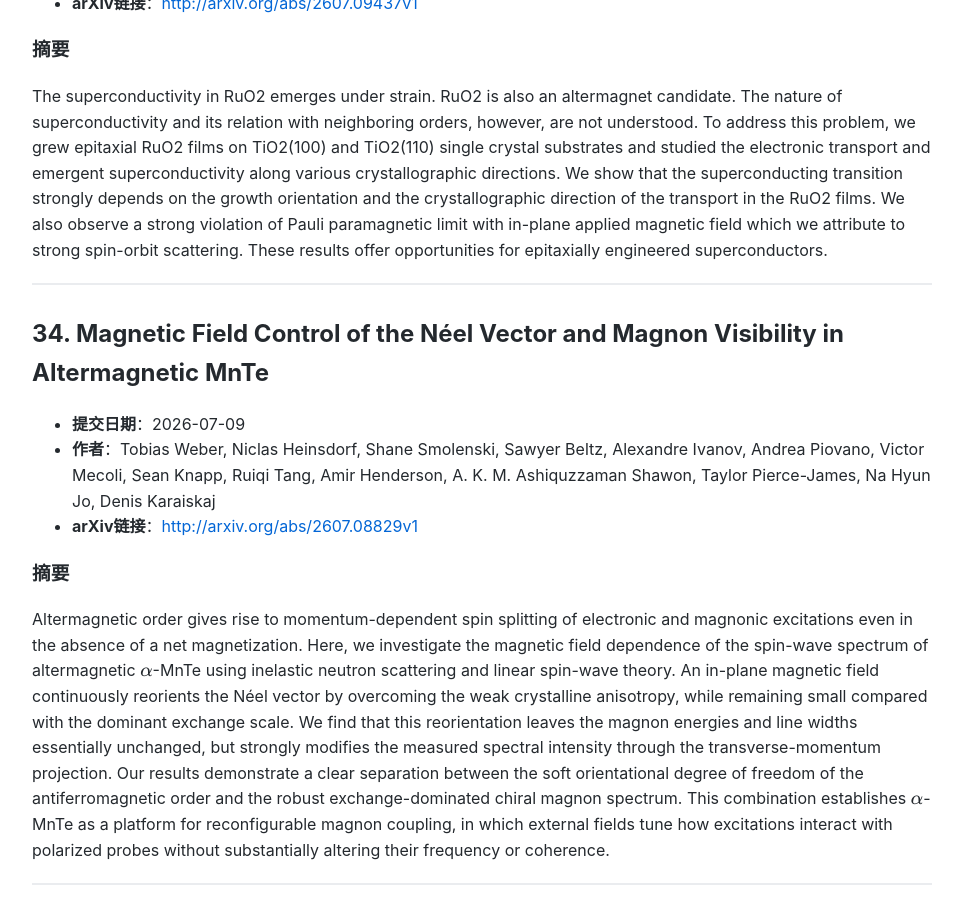
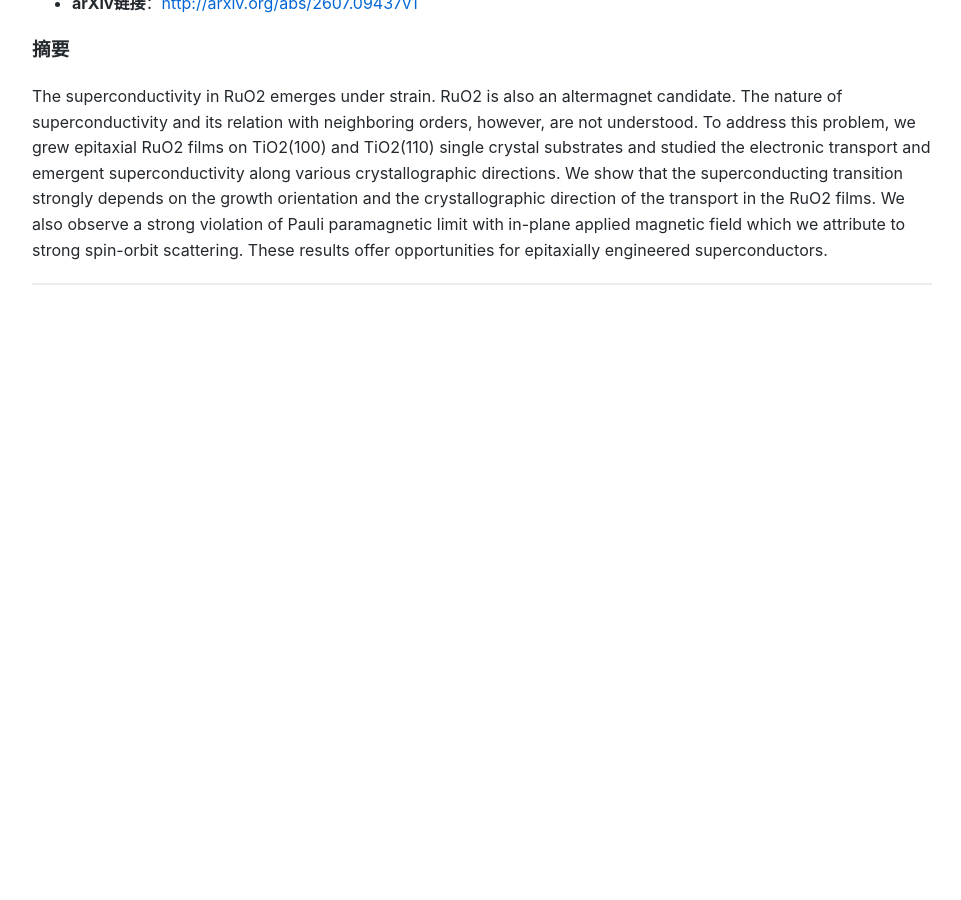
Before and after one commit to yangke25491/daily-arxiv-altermagnetic, a Jekyll site: the page built from index.md, in a window 1280 px wide and 900 px high, scrolled down 19123 px. Shown: the whole window, without its empty margins (158-1119 px from the left). Built offline with Jekyll 4.4.1, drawn with Linux system fonts in a browser that asks for light colours; after the commit the page ends 19448 px from its top, so only the background shows below that; some of the changed text lies outside the part shown.

Commit message:
Automated update: arXiv papers

```diff
--- a/index.md
+++ b/index.md
@@ -5,8 +5,8 @@ title: 交错磁论文
 
 # 凝聚态物理-交错磁(Altermagnetic)相关论文
 
-> 检索时间范围：**2026-07-09 至 2026-08-08**
-> 数据检索到 **34** 篇相关论文，按提交时间降序排列
+> 检索时间范围：**2026-07-10 至 2026-08-09**
+> 数据检索到 **33** 篇相关论文，按提交时间降序排列
 
 ---
 
@@ -372,14 +372,3 @@ Conventional altermagnetism, characterized by compensated collinear spin alignme
 The superconductivity in RuO2 emerges under strain. RuO2 is also an altermagnet candidate. The nature of superconductivity and its relation with neighboring orders, however, are not understood. To address this problem, we grew epitaxial RuO2 films on TiO2(100) and TiO2(110) single crystal substrates and studied the electronic transport and emergent superconductivity along various crystallographic directions. We show that the superconducting transition strongly depends on the growth orientation and the crystallographic direction of the transport in the RuO2 films. We also observe a strong violation of Pauli paramagnetic limit with in-plane applied magnetic field which we attribute to strong spin-orbit scattering. These results offer opportunities for epitaxially engineered superconductors.
 
 ---
-
-## 34. Magnetic Field Control of the Néel Vector and Magnon Visibility in Altermagnetic MnTe
-
-- **提交日期**：2026-07-09
-- **作者**：Tobias Weber, Niclas Heinsdorf, Shane Smolenski, Sawyer Beltz, Alexandre Ivanov, Andrea Piovano, Victor Mecoli, Sean Knapp, Ruiqi Tang, Amir Henderson, A. K. M. Ashiquzzaman Shawon, Taylor Pierce-James, Na Hyun Jo, Denis Karaiskaj
-- **arXiv链接**：[http://arxiv.org/abs/2607.08829v1](http://arxiv.org/abs/2607.08829v1)
-
-### 摘要
-Altermagnetic order gives rise to momentum-dependent spin splitting of electronic and magnonic excitations even in the absence of a net magnetization. Here, we investigate the magnetic field dependence of the spin-wave spectrum of altermagnetic $α$-MnTe using inelastic neutron scattering and linear spin-wave theory. An in-plane magnetic field continuously reorients the Néel vector by overcoming the weak crystalline anisotropy, while remaining small compared with the dominant exchange scale. We find that this reorientation leaves the magnon energies and line widths essentially unchanged, but strongly modifies the measured spectral intensity through the transverse-momentum projection. Our results demonstrate a clear separation between the soft orientational degree of freedom of the antiferromagnetic order and the robust exchange-dominated chiral magnon spectrum. This combination establishes $α$-MnTe as a platform for reconfigurable magnon coupling, in which external fields tune how excitations interact with polarized probes without substantially altering their frequency or coherence.
-
----
```
